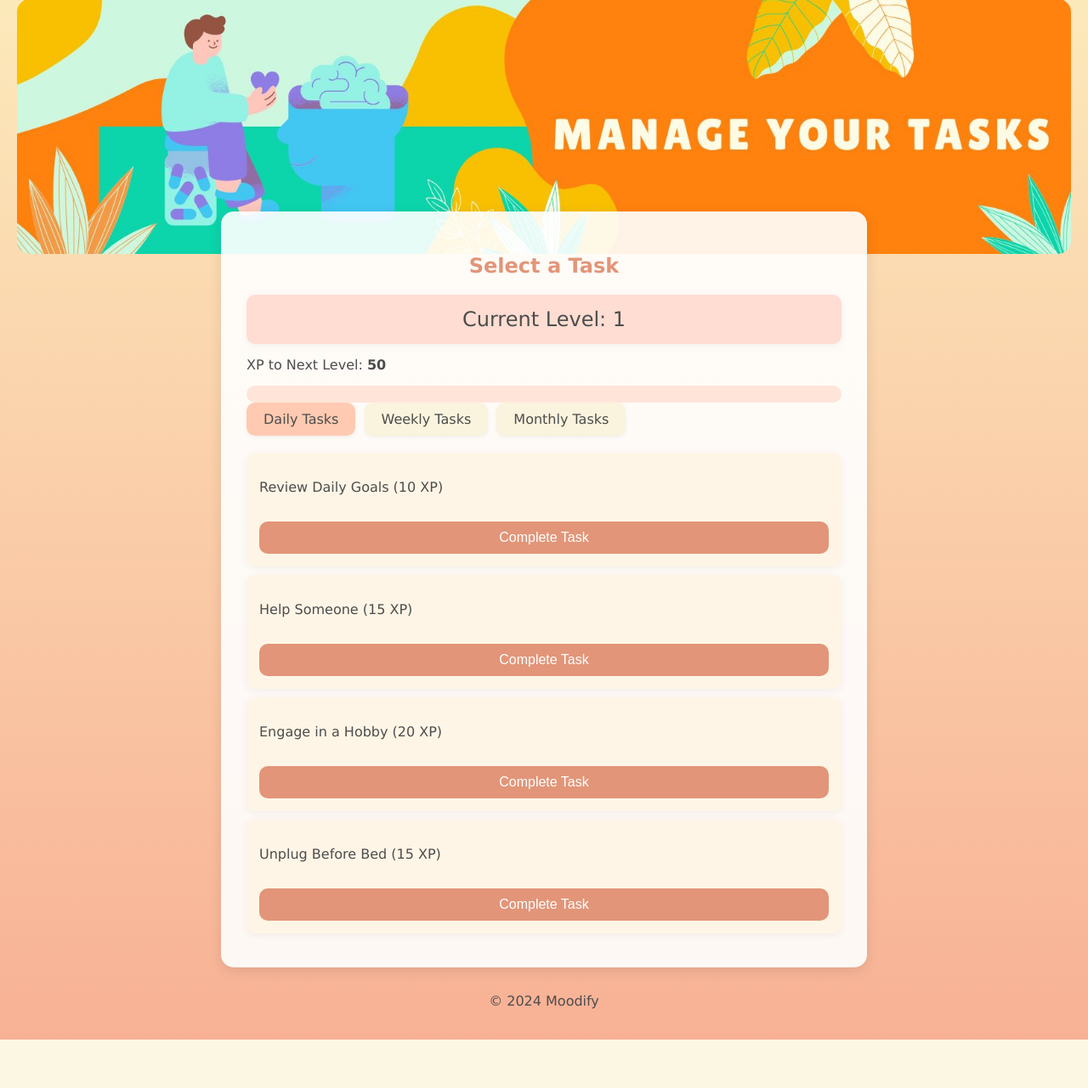
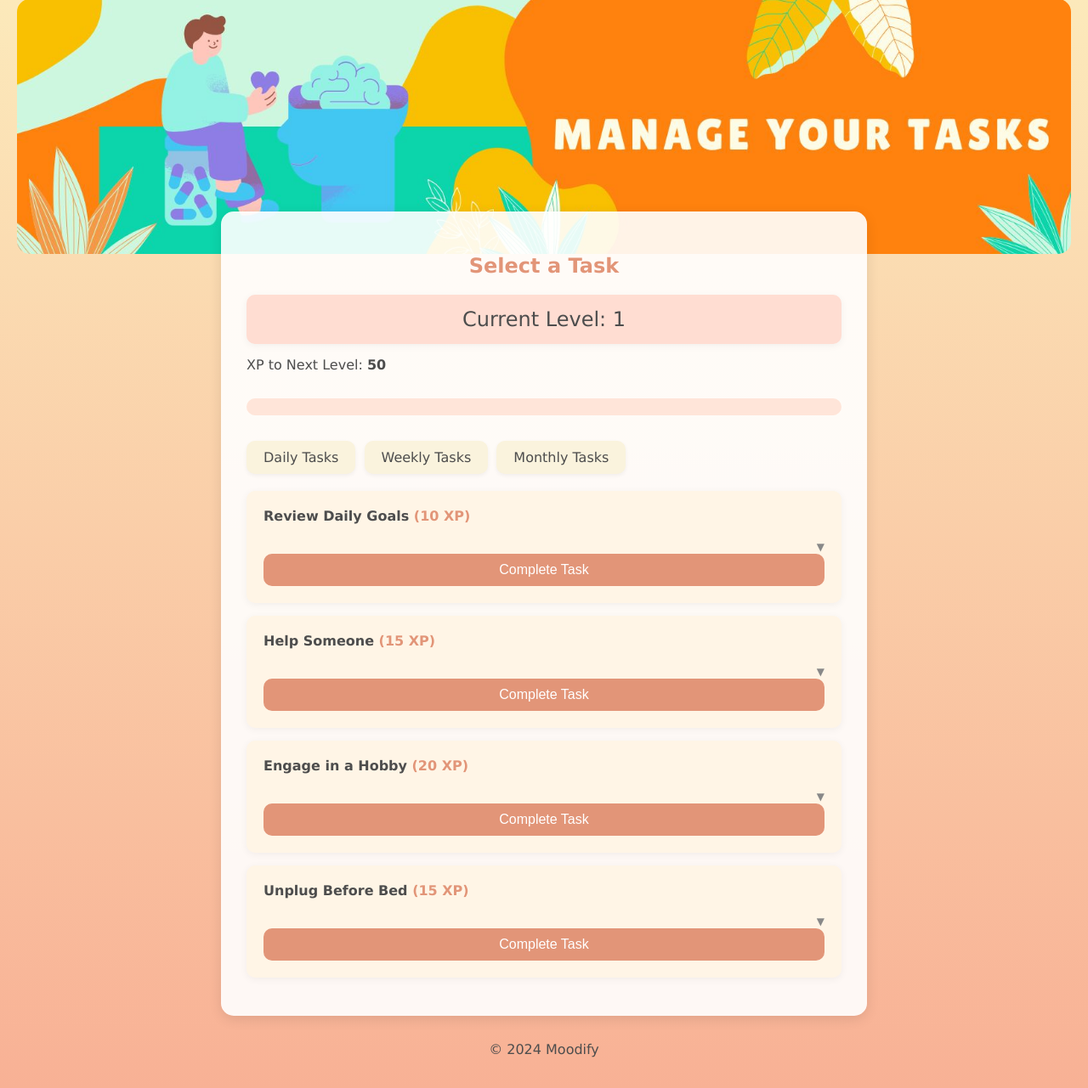
Before and after one commit to Dark-Pandemic/IT_Project-2024, a PHP site: page /IT_Project-2024/tasks/tasks_1.php in a window 1280 px wide. Shown: the part 21-1302 px from the top of the page at 85% size. Before the commit the page ends 1245 px from the top, so only its background shows below. Run offline with PHP 8.4, Linux system fonts and the light colour scheme; data comes from the database, SQL or seed files in the repository.

Commit message:
added css to tasks container

```diff
--- a/tasks/tasks_1.php
+++ b/tasks/tasks_1.php
@@ -1,16 +1,3 @@
-<?php
-session_start();
-
-if (isset($_SESSION['username'])) {
-    $username = $_SESSION['username']; // Use session if available
-} elseif (isset($_COOKIE['username'])) {
-    $username = $_COOKIE['username']; // Use cookie if session doesn't exist
-} else {
-    $username = "Guest"; // Fallback for anonymous access
-}
-
-?>
-
 <!DOCTYPE html>
 <html lang="en">
 <head>
@@ -73,7 +59,7 @@ if (isset($_SESSION['username'])) {
             border-radius: 10px;
             height: 20px;
             width: 100%;
-            margin-top: 15px; /* Increased space above the progress bar */
+            margin: 30px 0;
             position: relative;
         }
 
@@ -106,20 +92,35 @@ if (isset($_SESSION['username'])) {
             background: #ffcab1;
         }
 
-        /* Task item styling with hover effect */
+        /* Enhanced Task Styling */
         .task-list {
             margin-top: 20px;
         }
 
         .task-item {
             background: #fff5e6;
-            padding: 15px;
+            padding: 20px;
             border-radius: 10px;
-            margin: 10px 0;
+            margin: 15px 0;
             position: relative;
             box-shadow: 0 2px 10px rgba(0, 0, 0, 0.05);
             cursor: pointer;
-            transition: background 0.3s, transform 0.2s;
+            transition: all 0.3s ease;
+        }
+
+        .task-item::after {
+            content: "▼";
+            position: absolute;
+            right: 20px;
+            top: 50%;
+            transform: translateY(-50%);
+            color: #888;
+            font-size: 12px;
+            transition: transform 0.3s ease;
+        }
+
+        .task-item.expanded::after {
+            transform: translateY(-50%) rotate(180deg);
         }
 
         .task-item:hover {
@@ -131,11 +132,26 @@ if (isset($_SESSION['username'])) {
             background: #d4edda;
         }
 
+        .task-title {
+            font-weight: bold;
+            margin-bottom: 10px;
+            padding-right: 30px;
+        }
+
+        .task-xp {
+            color: #e29578;
+            font-weight: bold;
+        }
+
         .task-description {
-            color: #4d4d4d;
-            margin-top: 10px;
+            color: #666;
+            margin: 15px 0;
+            padding: 15px;
+            background: rgba(255, 255, 255, 0.5);
+            border-radius: 8px;
             font-size: 14px;
             display: none;
+            border-left: 3px solid #e29578;
         }
 
         /* Button styling */
@@ -148,7 +164,7 @@ if (isset($_SESSION['username'])) {
             cursor: pointer;
             font-size: 16px;
             width: 100%;
-            margin-top: 15px; /* Added more space */
+            margin-top: 25px;
             transition: background-color 0.3s, transform 0.2s;
         }
 
@@ -232,8 +267,32 @@ if (isset($_SESSION['username'])) {
             return baseXPToNextLevel * Math.pow(level, 2);
         }
 
+        function createConfetti() {
+            const colors = ['#e29578', '#ffddd2', '#83c5be', '#006d77', '#edf6f9'];
+            const confettiCount = 100;
+
+            for (let i = 0; i < confettiCount; i++) {
+                const confetti = document.createElement('div');
+                confetti.className = 'confetti';
+                confetti.style.backgroundColor = colors[Math.floor(Math.random() * colors.length)];
+                confetti.style.left = Math.random() * 100 + 'vw';
+                confetti.style.animationDelay = Math.random() * 3 + 's';
+                document.body.appendChild(confetti);
+
+                setTimeout(() => {
+                    confetti.remove();
+                }, 3000);
+            }
+        }
+
         function showTasks(taskType) {
             fetchTasksFromDB(taskType);
+
+            // Update active tab
+            document.querySelectorAll('.tab').forEach(tab => {
+                tab.classList.remove('active-tab');
+            });
+            event.target.classList.add('active-tab');
         }
 
         async function fetchTasksFromDB(taskType) {
@@ -245,7 +304,7 @@ if (isset($_SESSION['username'])) {
                 const tasks = await response.json();
 
                 const taskList = document.getElementById('taskList');
-                taskList.innerHTML = ''; // Clear existing tasks
+                taskList.innerHTML = '';
 
                 if (tasks.length === 0) {
                     taskList.innerHTML = `<p>No ${taskType} tasks found.</p>`;
@@ -259,15 +318,18 @@ if (isset($_SESSION['username'])) {
                     taskItem.setAttribute('data-xp', task.xp);
 
                     taskItem.innerHTML = `
-                        <p>${task.name} (${task.xp} XP)</p>
+                        <div class="task-title">${task.name} <span class="task-xp">(${task.xp} XP)</span></div>
                         <div class="task-description">${task.description}</div>
                         <div class="progress-bar" style="width: 0%;"></div>
                         <button onclick="completeTask(this, ${task.id})">Complete Task</button>
                     `;
 
-                    taskItem.addEventListener('click', function() {
+                    taskItem.addEventListener('click', function(e) {
+                        if (e.target.tagName !== 'BUTTON') {
+                            this.classList.toggle('expanded');
                             const description = this.querySelector('.task-description');
                             description.style.display = description.style.display === 'none' ? 'block' : 'none';
+                        }
                     });
 
                     taskList.appendChild(taskItem);
@@ -313,6 +374,7 @@ if (isset($_SESSION['username'])) {
                 currentXP = 0;
                 playLevelUpSound();
                 showToast('Level Up! You are now level ' + currentLevel);
+                createConfetti();
             }
 
             updateLevelDisplay();
```
Also changed, not shown: other parts of tasks/tasks_1.php (+30 -13 lines). Lines whose indentation alone changed are shown as unchanged.
